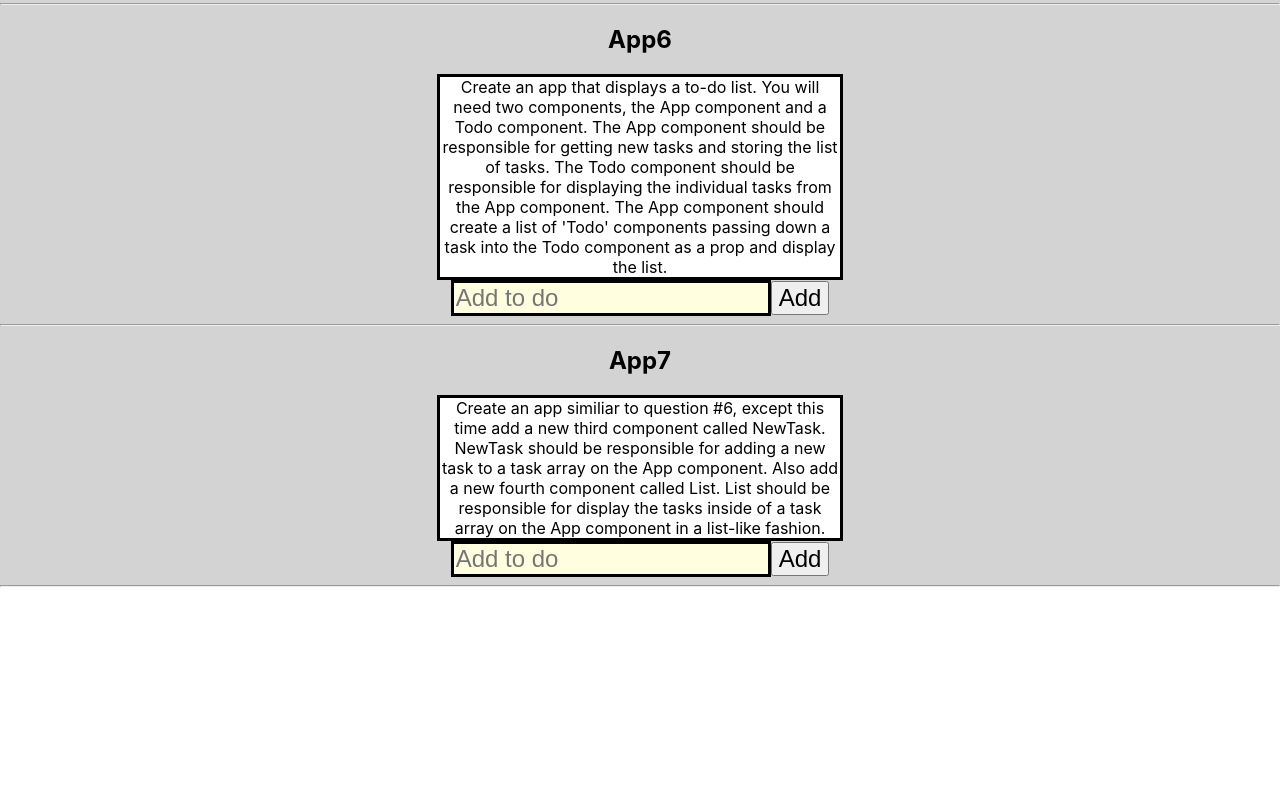
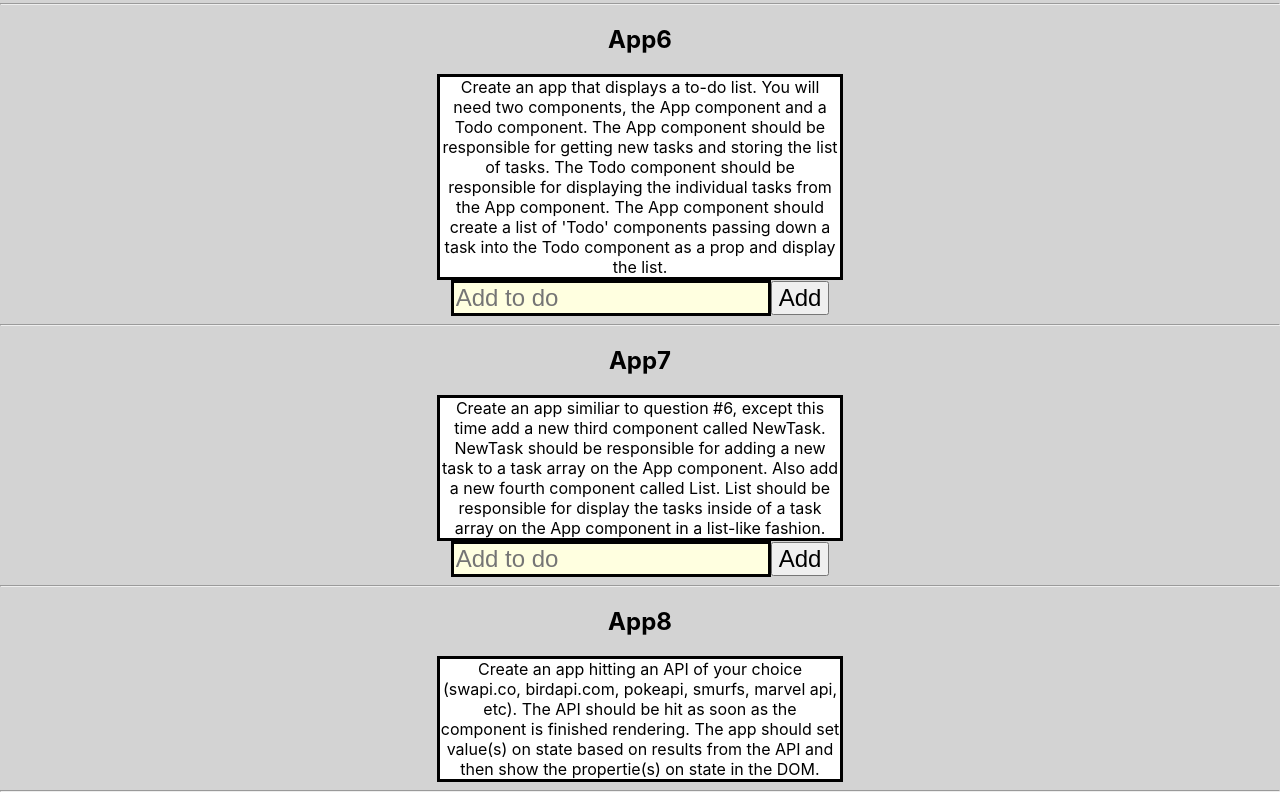
Before and after one commit to fdavison1/react-drills-revisited, a React (Create React App) app: page / in a window 1280 px wide. Shown: the part 1606-2406 px from the top of the page. Before the commit the page ends 2201 px from the top, so only its background shows below. Built offline with nearby package versions, Linux system fonts and the light colour scheme.

Commit message:
app8 setup

```diff
--- a/src/App.js
+++ b/src/App.js
@@ -7,6 +7,7 @@ import App4 from './components/App4'
 import App5 from './components/App5'
 import App6 from './components/App6'
 import App7 from './components/App7'
+import App8 from './components/App8'
 
 export default class App extends Component{
   constructor(){
@@ -36,6 +37,8 @@ export default class App extends Component{
         <hr></hr>
         <App7 />
         <hr></hr>
+        <App8 />
+        <hr></hr>
       </div>
     )
   }
--- /dev/null
+++ b/src/components/App8.jsx
@@ -0,0 +1,20 @@
+import React from 'react'
+
+export default class App8 extends React.Component{
+    constructor(){
+        super()
+
+        this.state = {
+
+        }
+    }
+    render(){
+        return(
+            <div>
+                <h2>App8</h2>
+                <p>Create an app hitting an API of your choice (swapi.co, birdapi.com, pokeapi, smurfs, marvel api, etc). The API should be hit as soon as the component is finished rendering. The app should set value(s) on state based on results from the API and then show the propertie(s) on state in the DOM.</p>
+
+            </div>
+        )
+    }
+}
```
